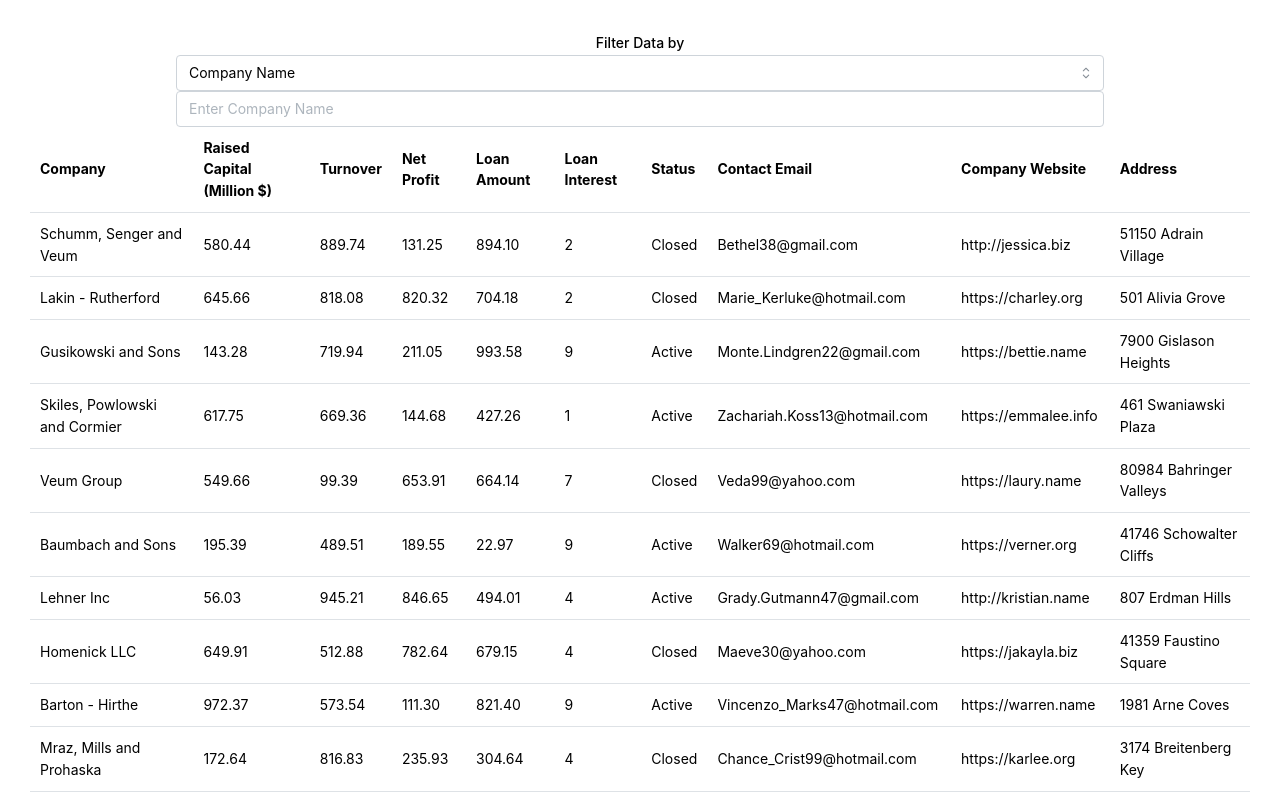
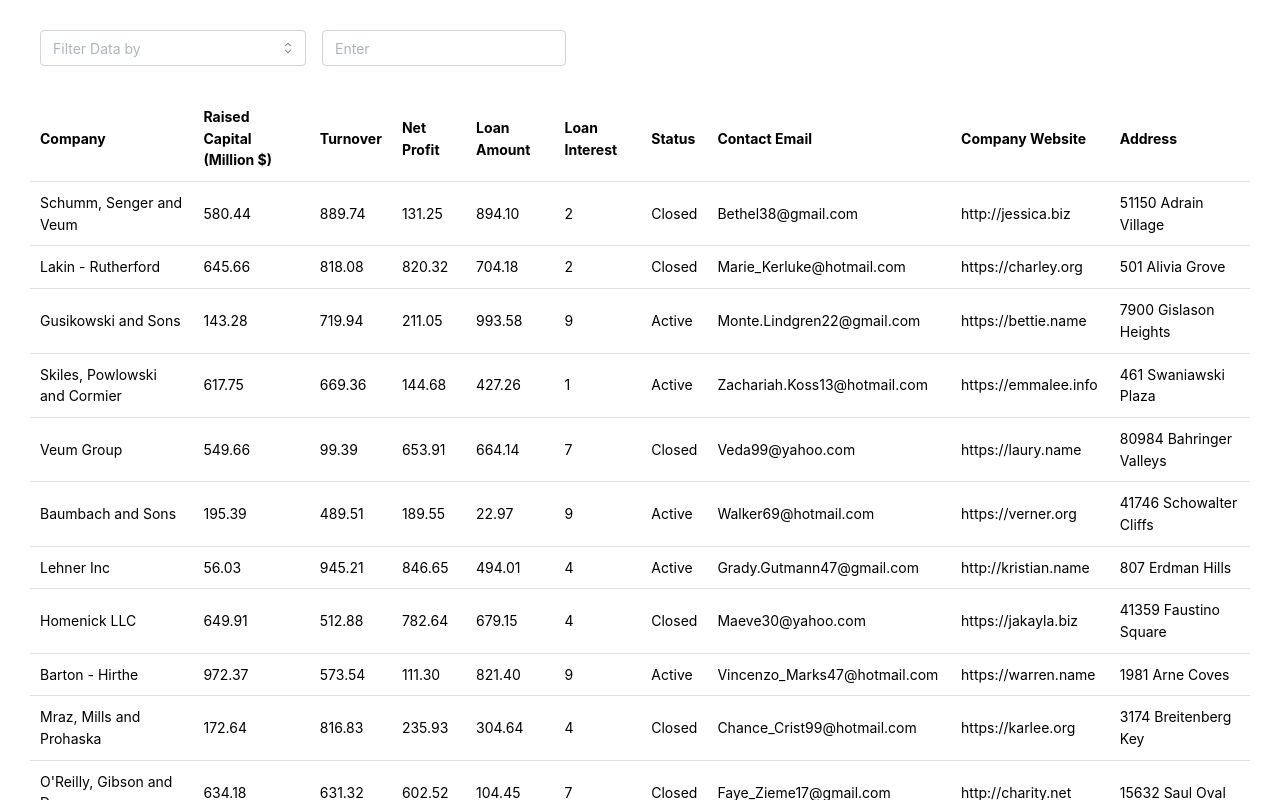
Before and after one commit to kshivam99/findash, a React (Create React App) app: page / in a window 1280 px wide. Shown: the top 800 px of the page. Built offline with nearby package versions, Linux system fonts and the light colour scheme.

Commit message:
refactor

```diff
--- a/src/components/Filter.tsx
+++ b/src/components/Filter.tsx
@@ -1,4 +1,4 @@
-import { Container, RangeSlider, Select, TextInput } from "@mantine/core";
+import { Container, Flex, RangeSlider, Select, TextInput } from "@mantine/core";
 import React, { useEffect, useState } from "react";
 import mockData from "../data/mockData";
 import { FinData } from "../types";
@@ -7,9 +7,8 @@ import { convertToCamelCase } from "../utils";
 const OPTIONS = [
   "Company Name",
   "Address",
-  "Registration Date",
   "Number Of Employees",
-  "Raised Capital in Millions $",
+  "Raised Capital",
   "Turnover",
   "Net Profit",
   "Contact Number",
@@ -21,7 +20,7 @@ const OPTIONS = [
 ];
 
 const RangeKeys = [
-  "Raised Capital in Millions $",
+  "Raised Capital",
   "Turnover",
   "Net Profit",
   "Loan Amount",
@@ -33,12 +32,13 @@ function Filter({
 }: {
   setFilteredData: React.Dispatch<React.SetStateAction<FinData[]>>;
 }) {
-  const [filterKey, setFilterKey] = useState<string>("Company Name");
+  const [filterKey, setFilterKey] = useState<string>("");
   const [rangeValue, setRangeValue] = useState<[number, number]>([0, 100]);
   const [searchInput, setSearchInput] = useState<string>("");
   const isRangeFilter = RangeKeys.includes(filterKey);
 
   useEffect(() => {
+    if (filterKey.length) {
       const camelCaseFilterKey = convertToCamelCase(filterKey) as keyof FinData;
       if (isRangeFilter) {
         const _updatedData = mockData.filter(
@@ -55,13 +55,13 @@ function Filter({
         );
         setFilteredData(_updatedData);
       }
+    }
   }, [filterKey, rangeValue, searchInput]);
 
   return (
-    <Container>
+    <Flex gap="md" align="flex-start" direction="row" ml={'10px'} mb={'30px'}>
       <Select
-        label="Filter Data by"
-        placeholder="Select"
+        placeholder="Filter Data by"
         data={OPTIONS}
         defaultValue="Company Name"
         searchable
@@ -82,7 +82,7 @@ function Filter({
           onChange={(event) => setSearchInput(event.currentTarget.value)}
         />
       )}
-    </Container>
+    </Flex>
   );
 }
 
--- a/src/pages/Dashboard.tsx
+++ b/src/pages/Dashboard.tsx
@@ -1,21 +1,12 @@
-import {
-  Table,
-  ScrollArea,
-  Container,
-} from "@mantine/core";
-import classes from "../styles/Dashboard.module.css";
+import { Table, ScrollArea, Container } from "@mantine/core";
 import mockData from "../data/mockData";
 import { useState } from "react";
-import cx from "clsx";
 import Filter from "../components/Filter";
 
 export function Dashboard() {
   const [filteredData, setFilteredData] = useState(mockData);
-  const [scrolled, setScrolled] = useState(false);
-
 
   const rows = filteredData.map((row) => {
-
     return (
       <Table.Tr key={row.id}>
         <Table.Td style={{ textAlign: "left" }}>{row.companyName}</Table.Td>
@@ -35,11 +26,9 @@ export function Dashboard() {
   return (
     <Container p={"30px"} size={"responsive"}>
       <Filter setFilteredData={setFilteredData} />
-      <ScrollArea onScrollPositionChange={({ y }) => setScrolled(y !== 0)}>
+      <ScrollArea>
         <Table verticalSpacing="xs">
-          <Table.Thead
-            className={cx(classes.header, { [classes.scrolled]: scrolled })}
-          >
+          <Table.Thead>
             <Table.Tr>
               <Table.Th>Company</Table.Th>
               <Table.Th>Raised Capital (Million $)</Table.Th>
--- a/src/styles/Dashboard.module.css
+++ /dev/null
@@ -1,5 +0,0 @@
-.progressSection {
-  &:not(:first-of-type) {
-    border-left: rem(3px) solid light-dark(var(--mantine-color-white), var(--mantine-color-dark-7));
-  }
-}
```
Lines whose indentation alone changed are shown as unchanged.
